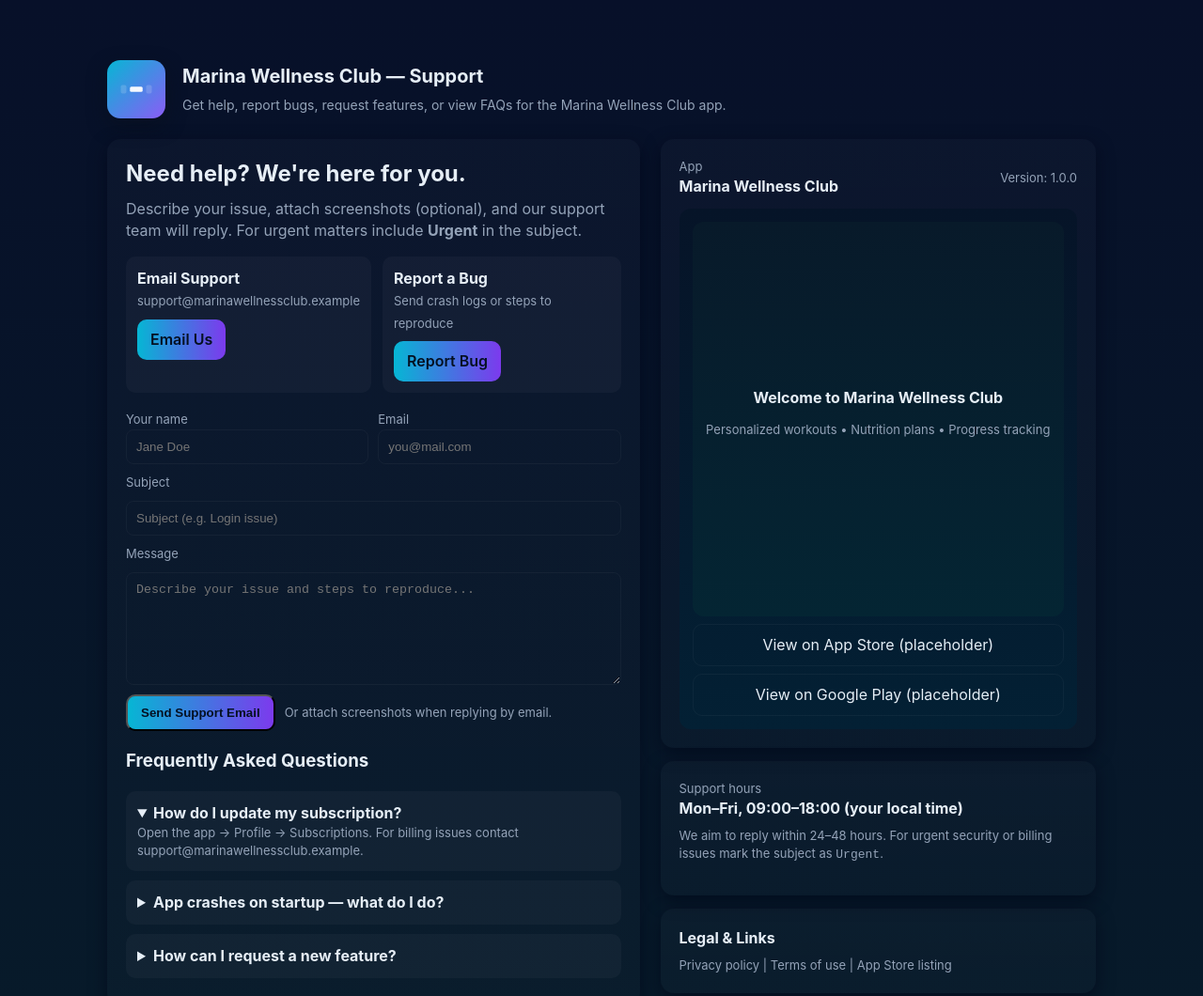
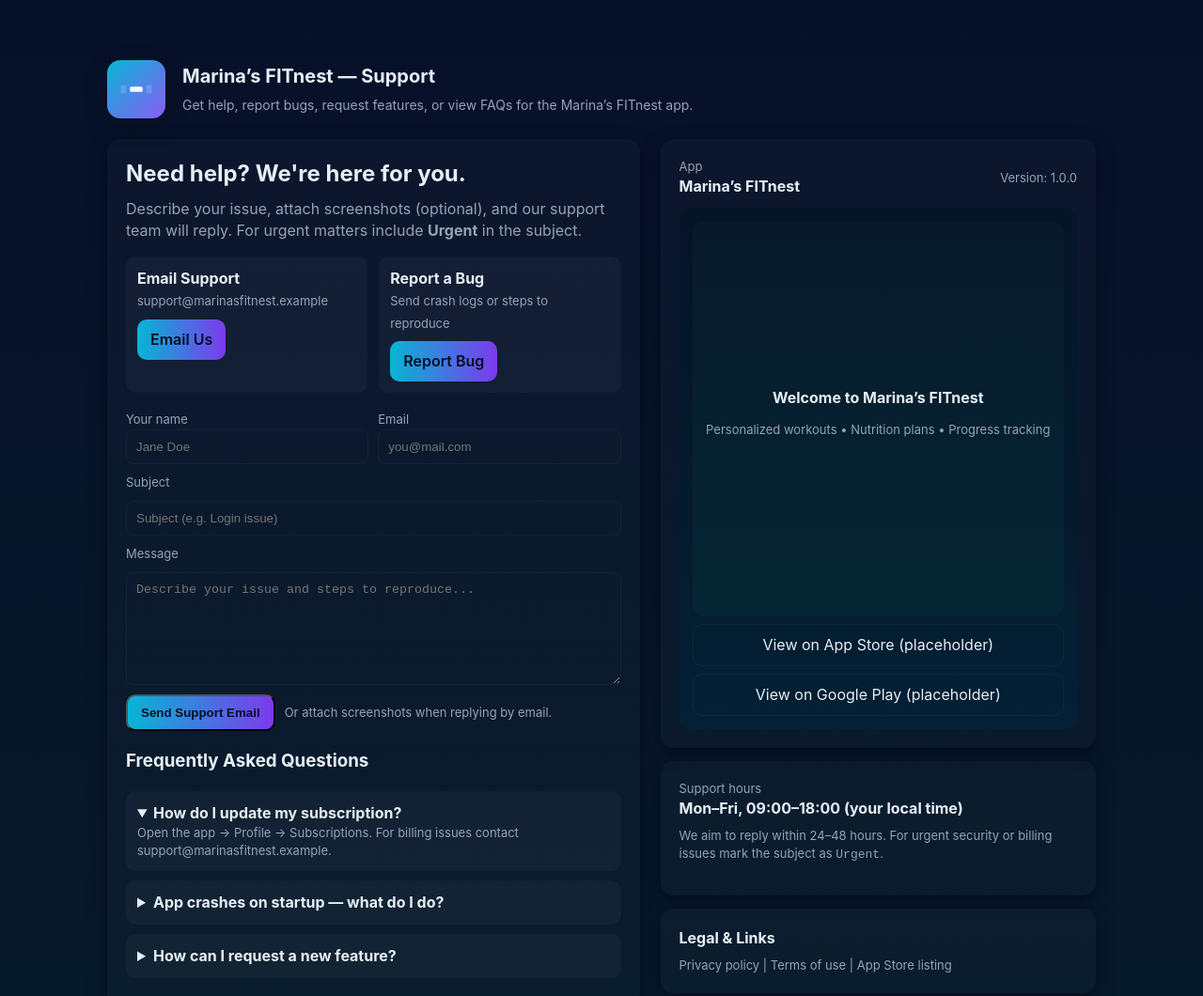
Before and after one commit to muneebSalsoft6667/marinawellnessclub-support, a plain HTML site: page index.html in a window 1280 px wide. Shown: the top 1060 px of the page at 94% size. Drawn offline with Linux system fonts and the light colour scheme.

Commit message:
final push

```diff
--- a/index.html
+++ b/index.html
@@ -3,8 +3,8 @@
 <head>
   <meta charset="utf-8" />
   <meta name="viewport" content="width=device-width, initial-scale=1" />
-  <title>Marina Wellness Club — Support</title>
-  <meta name="description" content="Support & contact page for the Marina Wellness Club app. Get help, view FAQs, or contact our team." />
+  <title>Marina’s FITnest — Support</title>
+  <meta name="description" content="Support & contact page for the Marina’s FITnest app. Get help, view FAQs, or contact our team." />
   <style>
     :root{--bg:#0f1724;--card:#0b1220;--accent:#06b6d4;--muted:#94a3b8;--glass:rgba(255,255,255,0.03)}
     *{box-sizing:border-box}
@@ -63,8 +63,8 @@
         <svg viewBox="0 0 24 24" fill="none" xmlns="http://www.w3.org/2000/svg"><rect x="1" y="9" width="4" height="6" rx="1.2" fill="white" opacity="0.16"/><rect x="19" y="9" width="4" height="6" rx="1.2" fill="white" opacity="0.16"/><rect x="7.5" y="10.2" width="9" height="3.6" rx="1" fill="white" opacity="0.95"/></svg>
       </div>
       <div>
-        <h1>Marina Wellness Club — Support</h1>
-        <p class="lead">Get help, report bugs, request features, or view FAQs for the Marina Wellness Club app.</p>
+        <h1>Marina’s FITnest — Support</h1>
+        <p class="lead">Get help, report bugs, request features, or view FAQs for the Marina’s FITnest app.</p>
       </div>
     </header>
 
@@ -76,8 +76,8 @@
         <div class="contact-grid">
           <div class="method">
             <strong>Email Support</strong>
-            <span class="small">support@marinawellnessclub.example</span>
-            <div style="margin-top:8px"><a class="btn" href="mailto:support@marinawellnessclub.example?subject=Support%20Request%20-%20marinawellnessclub">Email Us</a></div>
+            <span class="small">support@marinasfitnest.example</span>
+            <div style="margin-top:8px"><a class="btn" href="mailto:support@marinasfitnest.example?subject=Support%20Request%20-%20marinasfitnest">Email Us</a></div>
           </div>
           <div class="method">
             <strong>Report a Bug</strong>
@@ -114,7 +114,7 @@
           <h3>Frequently Asked Questions</h3>
           <details open>
             <summary><strong>How do I update my subscription?</strong></summary>
-            <div class="small">Open the app → Profile → Subscriptions. For billing issues contact support@marinawellnessclub.example.</div>
+            <div class="small">Open the app → Profile → Subscriptions. For billing issues contact support@marinasfitnest.example.</div>
           </details>
           <details>
             <summary><strong>App crashes on startup — what do I do?</strong></summary>
@@ -132,7 +132,7 @@
           <div class="meta">
             <div>
               <div class="small">App</div>
-              <strong>Marina Wellness Club</strong>
+              <strong>Marina’s FITnest</strong>
             </div>
             <div class="small">Version: 1.0.0</div>
           </div>
@@ -140,7 +140,7 @@
           <div class="app-preview" style="margin-top:12px">
             <div class="phone" role="img" aria-label="App preview">
               <div style="text-align:center">
-                <h4>Welcome to Marina Wellness Club</h4>
+                <h4>Welcome to Marina’s FITnest</h4>
                 <p class="small">Personalized workouts • Nutrition plans • Progress tracking</p>
               </div>
             </div>
@@ -166,7 +166,7 @@
     </main>
 
     <footer>
-      © <span id="year"></span> Marina Wellness Club — All rights reserved.
+      © <span id="year"></span> Marina’s FITnest — All rights reserved.
     </footer>
   </div>
 
@@ -184,11 +184,11 @@
         'Name: ' + name + '\n' +
         'Email: ' + email + '\n\n' +
         'Message:\n' + message + '\n\n' +
-        'App: Marina Wellness Club\n' + 'Version: 1.0.0'
+        'App: Marina’s FITnest\n' + 'Version: 1.0.0'
       );
 
       // open user's email client with prefilled content (works on most devices)
-      const mailto = `mailto:support@marinawellnessclub.example?subject=${encodeURIComponent(subject)}&body=${body}`;
+      const mailto = `mailto:support@marinasfitnest.example?subject=${encodeURIComponent(subject)}&body=${body}`;
       window.location.href = mailto;
       return false;
     }
```
